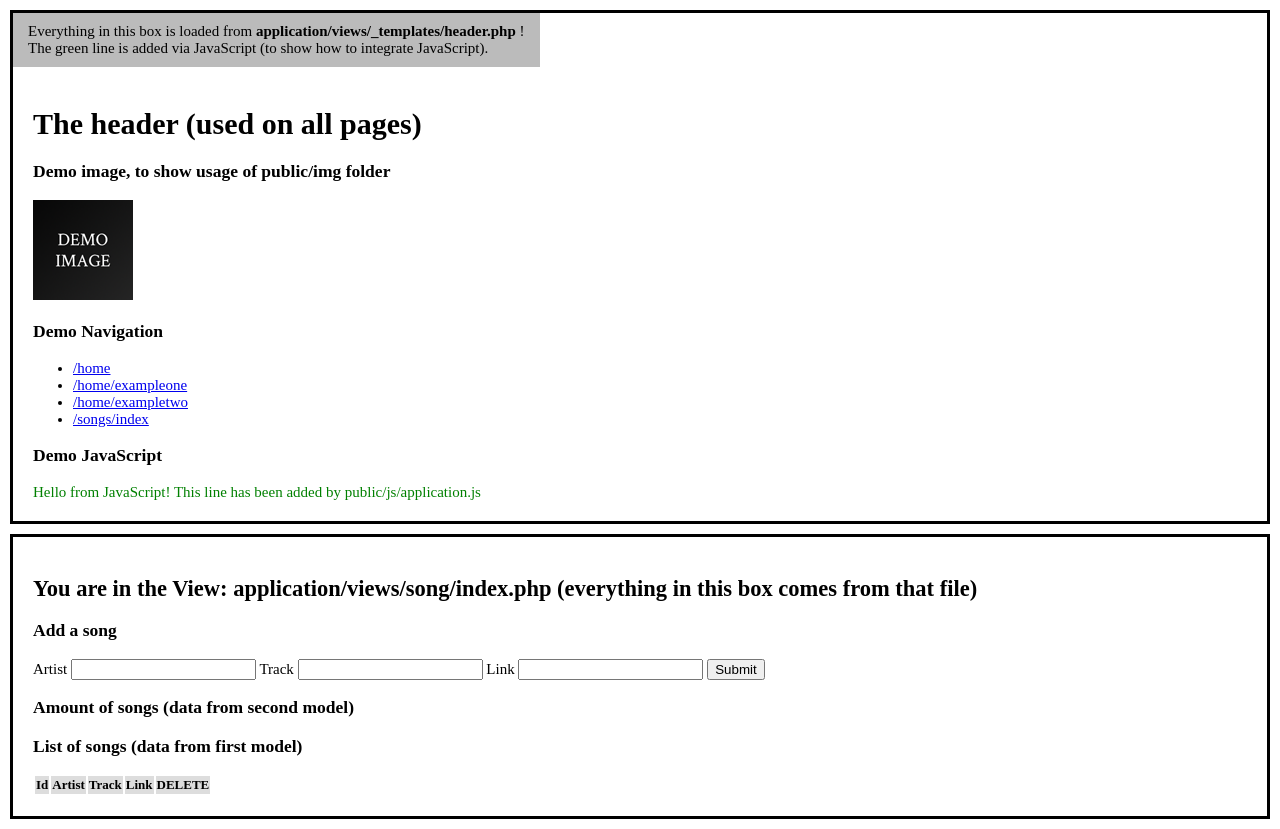
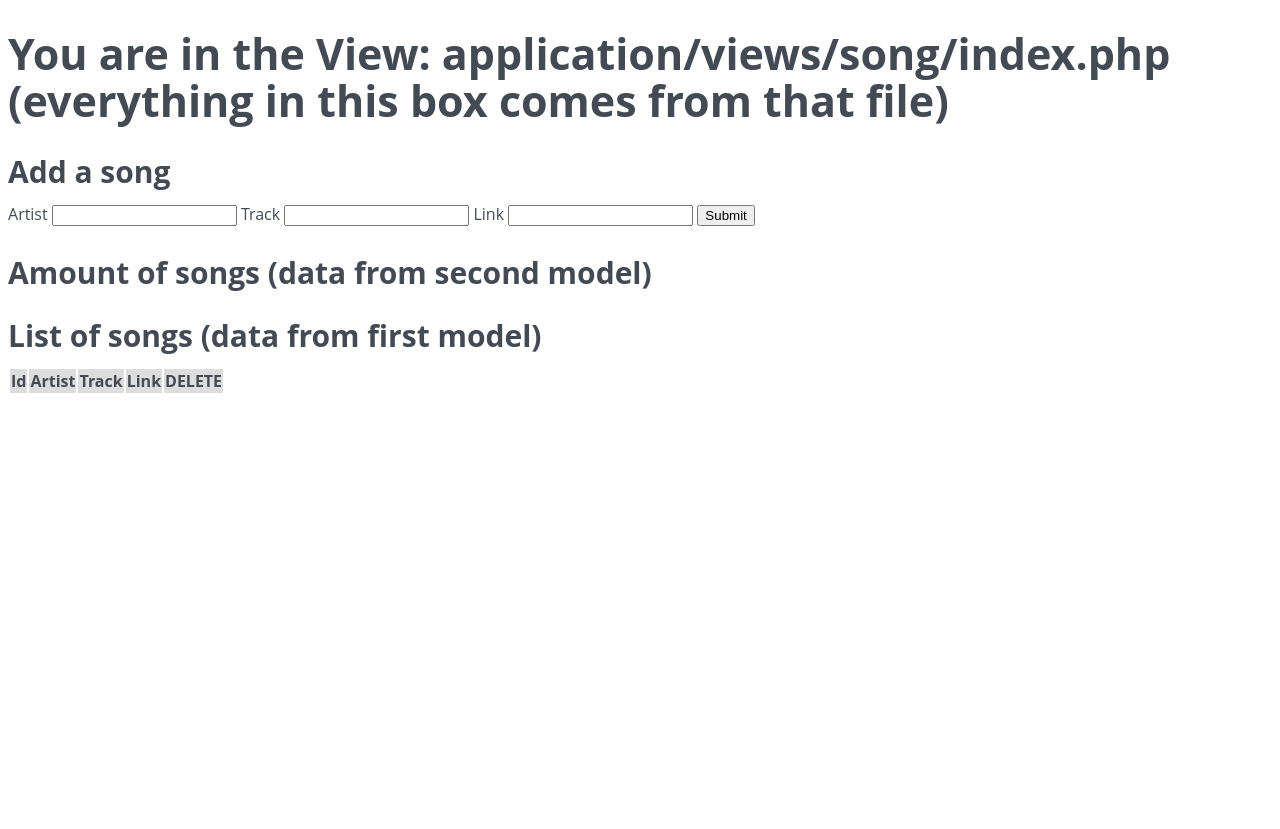
Before and after one commit to bingluen/YzuEESA, a PHP site: the page made by application/views/songs/index.php in a window 1280 px wide. After the commit the page ends 393 px from the top, so only its background shows below. Run offline with PHP 8.4, Linux system fonts and the light colour scheme; the template is opened without the code that fills it, so the values that code supplies are empty; a stand-in replaces the project's code that opens the database connection; some libraries are stand-ins or nearby versions.

Commit message:
header modify

```diff
--- a/application/views/_templates/header.php
+++ b/application/views/_templates/header.php
@@ -3,45 +3,15 @@
 <head>
     <meta charset="utf-8">
     <meta http-equiv="X-UA-Compatible" content="IE=edge">
-    <title>PHP MVC skeleton</title>
+    <title>YzuEESA 元智電機系學會</title>
     <meta name="description" content="">
     <meta name="viewport" content="width=device-width, initial-scale=1.0">
     <!-- css -->
-    <link href="<?php echo URL; ?>public/css/style.css" rel="stylesheet">
+    <link rel="stylesheet" href="<?php echo URL; ?>public/css/bootstrap.min .css">
+    <link rel="stylesheet" href="<?php echo URL; ?>public/css/bootflat.min.css">
     <!-- jQuery -->
-    <script src="http://code.jquery.com/jquery-2.0.3.min.js"></script>
+    <script src="//code.jquery.com/jquery-2.1.1.min.js"></script>
     <!-- our JavaScript -->
-    <script src="<?php echo URL; ?>public/js/application.js"></script>
 </head>
 <body>
 <!-- header -->
-<div class="container">
-    <!-- Info -->
-    <div class="where-are-we-box">
-        Everything in this box is loaded from <span class="bold">application/views/_templates/header.php</span> !
-        <br />
-        The green line is added via JavaScript (to show how to integrate JavaScript).
-    </div>
-    <h1>The header (used on all pages)</h1>
-    <!-- demo image -->
-    <h3>Demo image, to show usage of public/img folder</h3>
-    <div>
-        <img src="<?php echo URL; ?>public/img/demo-image.png" />
-    </div>
-    <!-- navigation -->
-    <h3>Demo Navigation</h3>
-    <div class="navigation">
-        <ul>
-            <!-- same like "home" or "home/index" -->
-            <li><a href="<?php echo URL; ?>"><?php echo URL; ?>home</a></li>
-            <li><a href="<?php echo URL; ?>home/exampleone"><?php echo URL; ?>home/exampleone</a></li>
-            <li><a href="<?php echo URL; ?>home/exampletwo"><?php echo URL; ?>home/exampletwo</a></li>
-            <!-- "songs" and "songs/index" are the same -->
-            <li><a href="<?php echo URL; ?>songs/"><?php echo URL; ?>songs/index</a></li>
-        </ul>
-    </div>
-    <!-- simple div for javascript output, just to show how to integrate js into this MVC construct -->
-    <h3>Demo JavaScript</h3>
-    <div id="javascript-header-demo-box">
-    </div>
-</div>
--- a/application/views/home/index.php
+++ /dev/null
@@ -1,4 +0,0 @@
-<div class="container">
-    <h2>You are in the View: application/views/home/index.php (everything in the box comes from this file)</h2>
-    <p>In a real application this could be the homepage.</p>
-</div>
```
